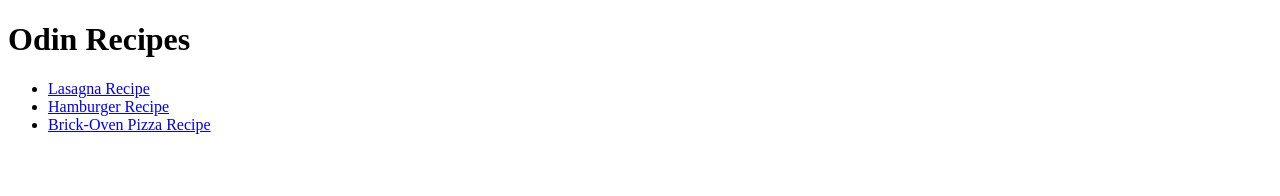
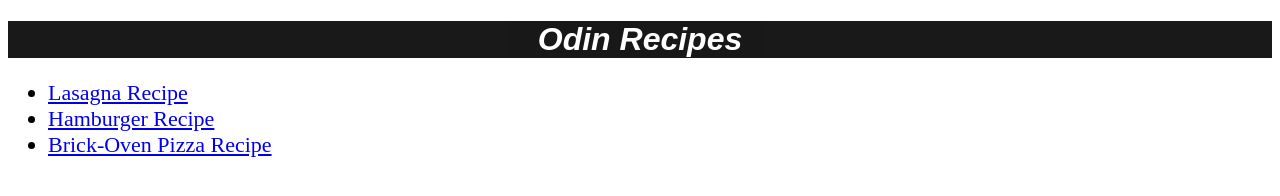
Before and after one commit to chrisdb88/odin-recipes, a plain HTML site: page index.html in a window 1280 px wide. Drawn offline with Linux system fonts and the light colour scheme.

Commit message:
Retry of previous commit, failed to push correctly

```diff
--- a/index.html
+++ b/index.html
@@ -5,11 +5,12 @@
         <meta charset="UTF-8">
 
         <title>Odin Recipes Project</title>
+        <link rel="stylesheet" href="./styles.css">
     </head>
 
     <body>
 
-        <h1>Odin Recipes</h1>
+        <h1 class="fancy-heading1 main-heading">Odin Recipes</h1>
 
         <ul>
             <li><a href="./recipes/lasagna.html" target="_blank" rel="norefferer">Lasagna Recipe</a></li>
--- /dev/null
+++ b/styles.css
@@ -0,0 +1,18 @@
+.fancy-heading1 {
+    font-family: Arial, Helvetica, sans-serif;
+    font-style: italic;
+    background-color: black;
+    color: white;
+    opacity: .9;
+}
+
+p,
+ul,
+ol {
+   font-size: 22px;
+   font-family: 'Times New Roman', Times, serif;
+}
+
+.main-heading {
+    text-align: center;
+}
```
